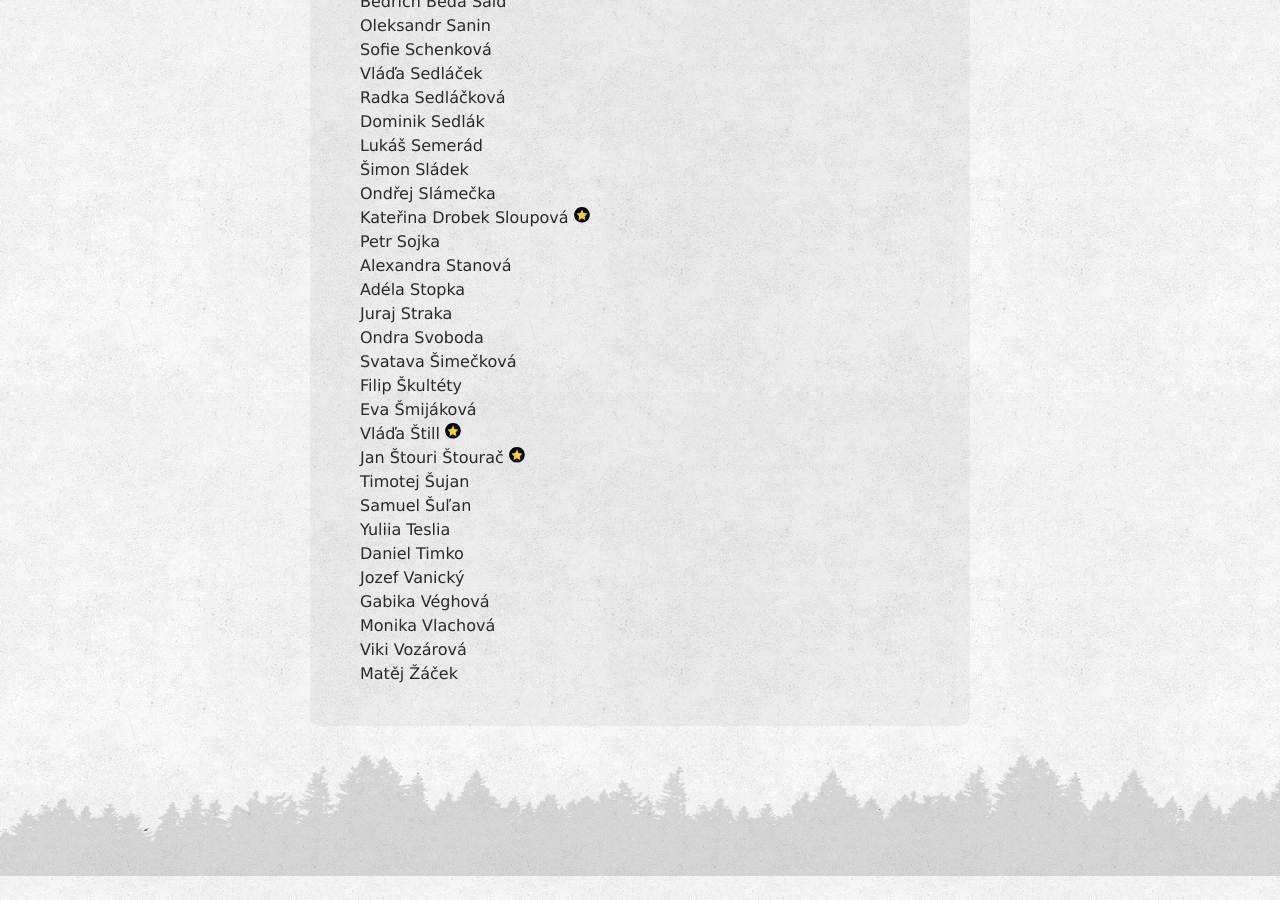
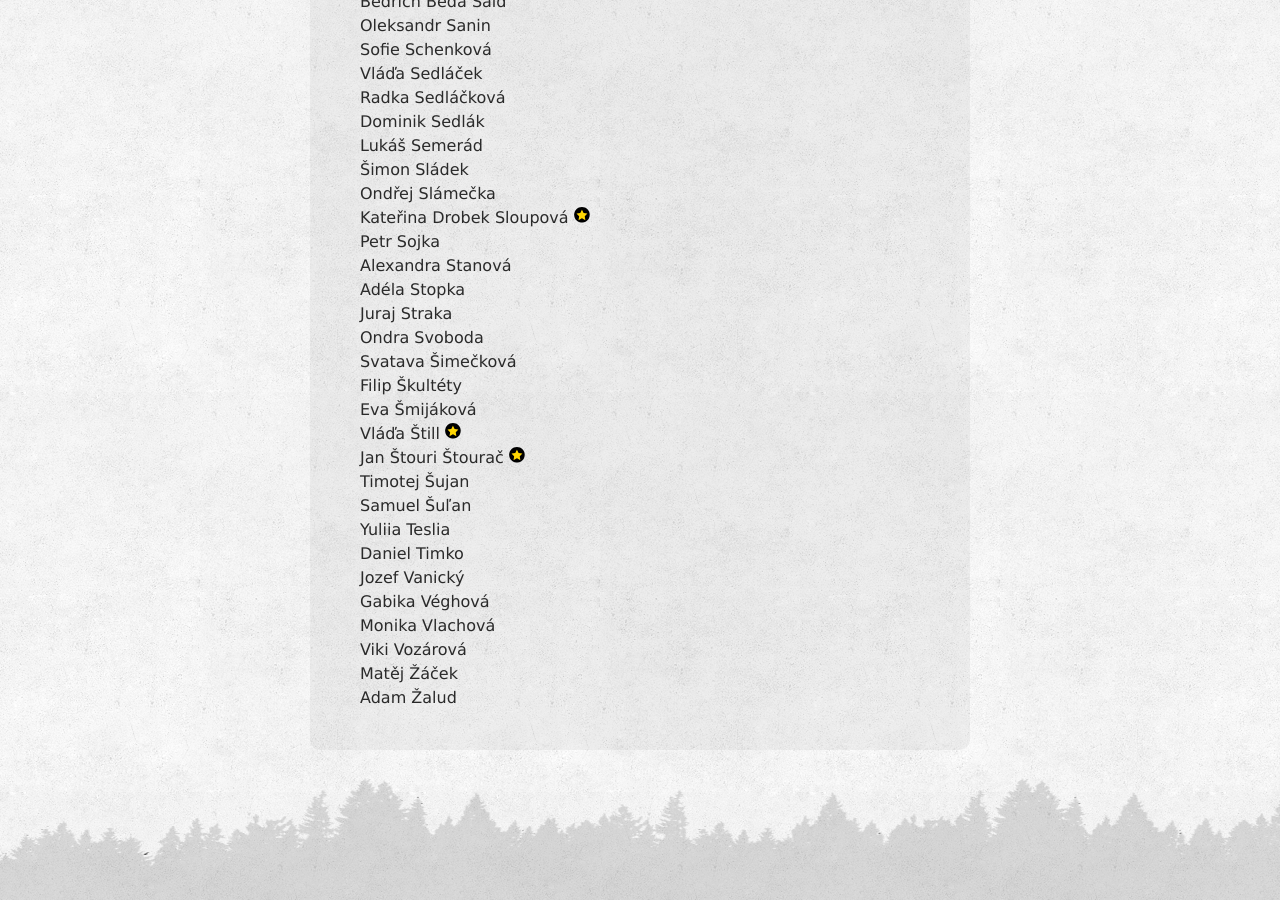
Before and after one commit to zverinec/zverinec-web, a Jekyll site: the page built from _pages/members.md, in a window 1280 px wide and 900 px high, scrolled down 3808 px. Built offline with Jekyll 4.4.1, drawn with Linux system fonts in a browser that asks for light colours; comment, search, counter and statistics services are not loaded.

Commit message:
Add Adam Žalud to members list

```diff
--- a/_pages/members.md
+++ b/_pages/members.md
@@ -170,3 +170,4 @@ Gabika Véghová<br />
 Monika Vlachová<br/>
 Viki Vozárová<br/>
 Matěj Žáček<br/>
+Adam Žalud<br/>
```
